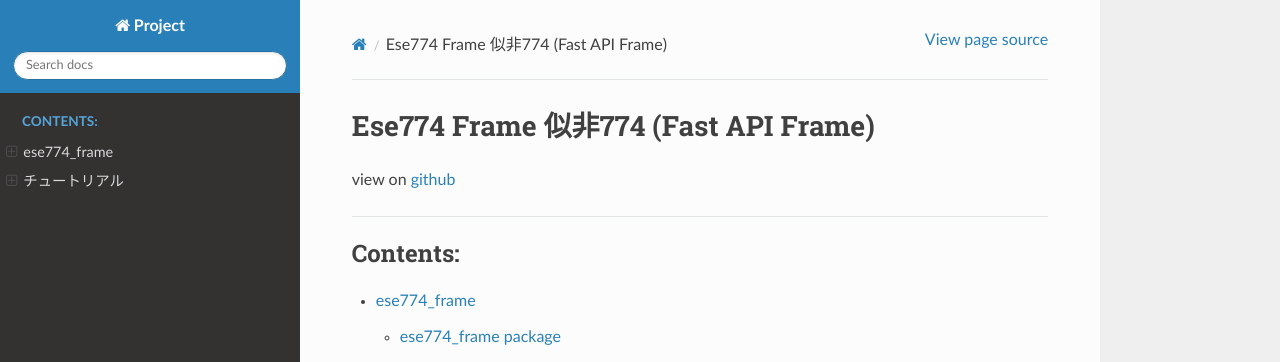
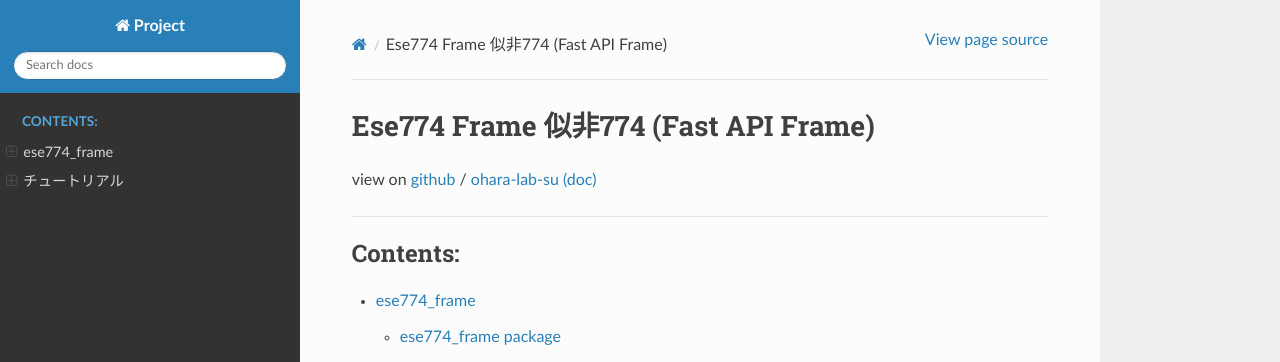
Before and after one commit to ohara-lab-su/ese774_frame, a Sphinx documentation site: the page built from docs/index.md, in a window 1280 px wide and 900 px high. Shown: the top 362 px of the window. Built offline with Sphinx 7.4.7 and the Read the Docs theme 3.1.0, drawn with Linux system fonts in a browser that asks for light colours.

````diff
--- a/docs/index.md
+++ b/docs/index.md
@@ -1,5 +1,6 @@
 # Ese774 Frame 似非774 (Fast API Frame)
-view on [github](https://github.com/ohara-lab-su/ese774_frame/)
+view on [github](https://github.com/ohara-lab-su/ese774_frame/) / [ohara-lab-su (doc)](https://ohara-lab-su.github.io/)
+
 
 ---
 ```{toctree}
````
